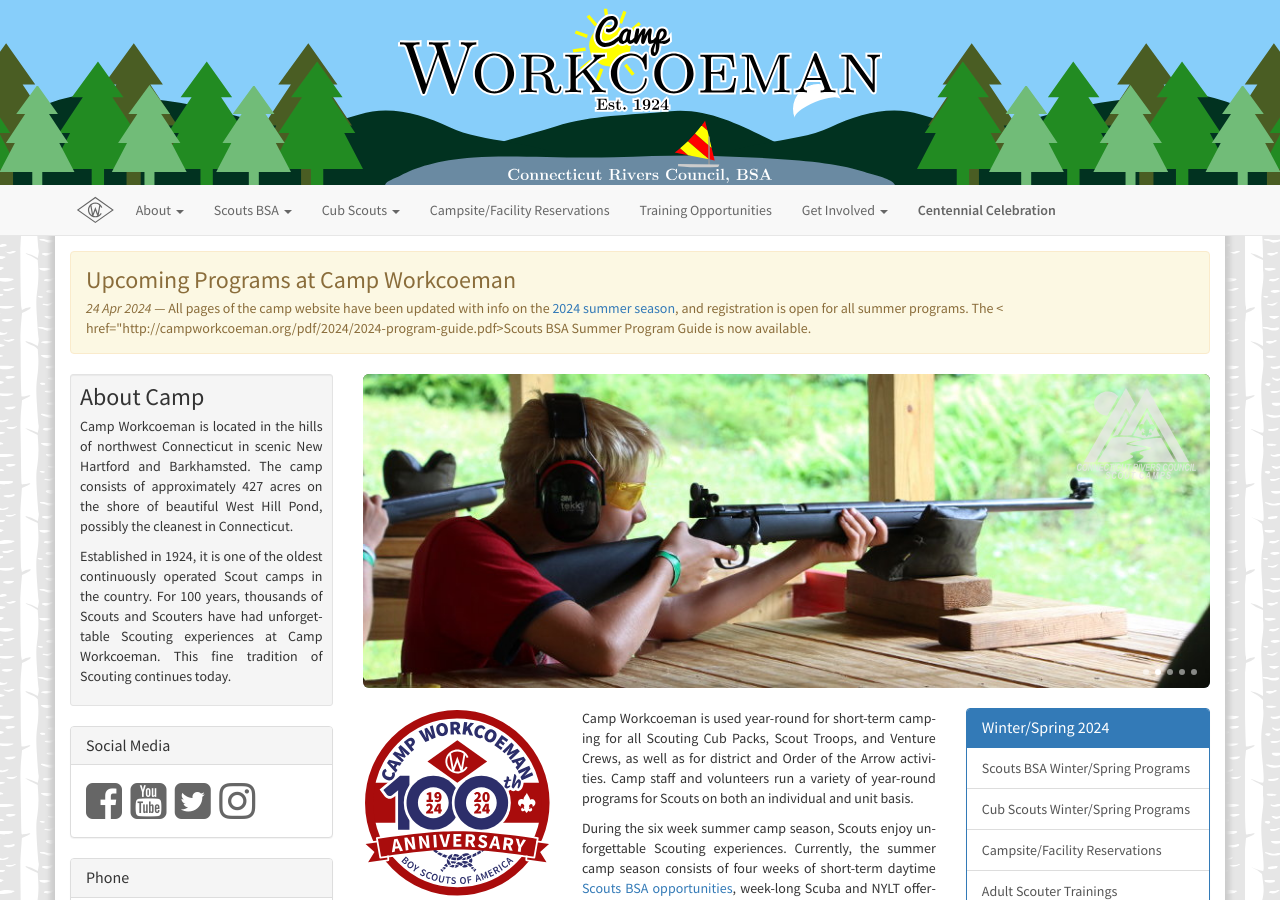
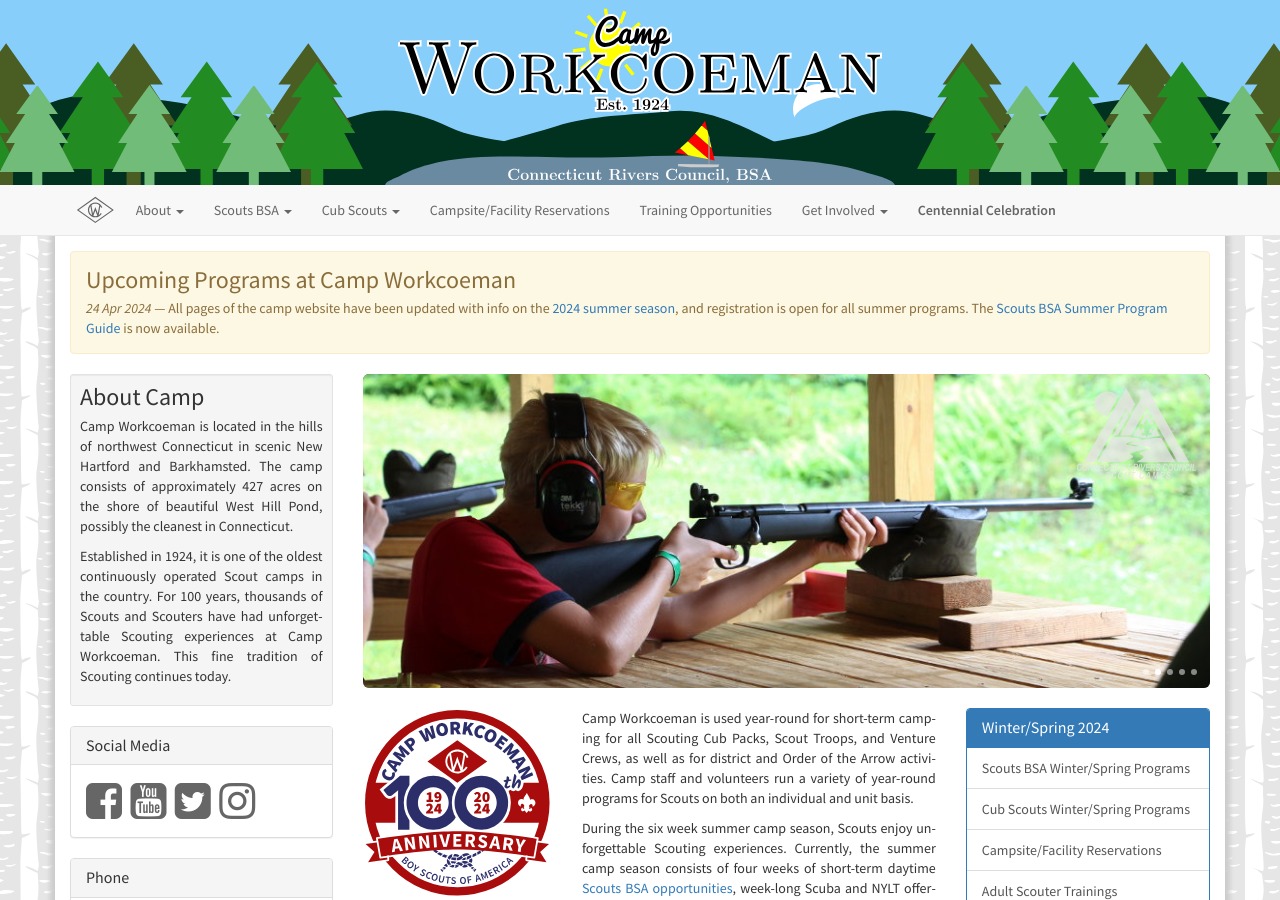
Before and after one commit to campworkcoeman/campworkcoeman.org, a Jekyll site: the page built from index.html, in a window 1280 px wide and 900 px high. Built offline with Jekyll 4.4.1, drawn with Linux system fonts in a browser that asks for light colours; nearby versions of some CDN libraries; Markdown is read by kramdown in place of the engine named in the settings.

Commit message:
Fix typo.

```diff
--- a/_includes/announcement.html
+++ b/_includes/announcement.html
@@ -4,7 +4,7 @@
 <div id="announcement">
     <div class="alert alert-warning">
     <h3 class="list-group-item-heading">Upcoming Programs at Camp Workcoeman</h3>
-    <p><em>24 Apr 2024</em> &mdash; All pages of the camp website have been updated with info on the <a href="{{ site.url }}/2024/">2024 summer season</a>, and registration is open for all summer programs. The < href="{{ site.url }}/pdf/2024/2024-program-guide.pdf>Scouts BSA Summer Program Guide</a> is now available.</p>
+    <p><em>24 Apr 2024</em> &mdash; All pages of the camp website have been updated with info on the <a href="{{ site.url }}/2024/">2024 summer season</a>, and registration is open for all summer programs. The <a href="{{ site.url }}/pdf/2024/2024-program-guide.pdf">Scouts BSA Summer Program Guide</a> is now available.</p>
 </div>
 </div>
 </div>
```
